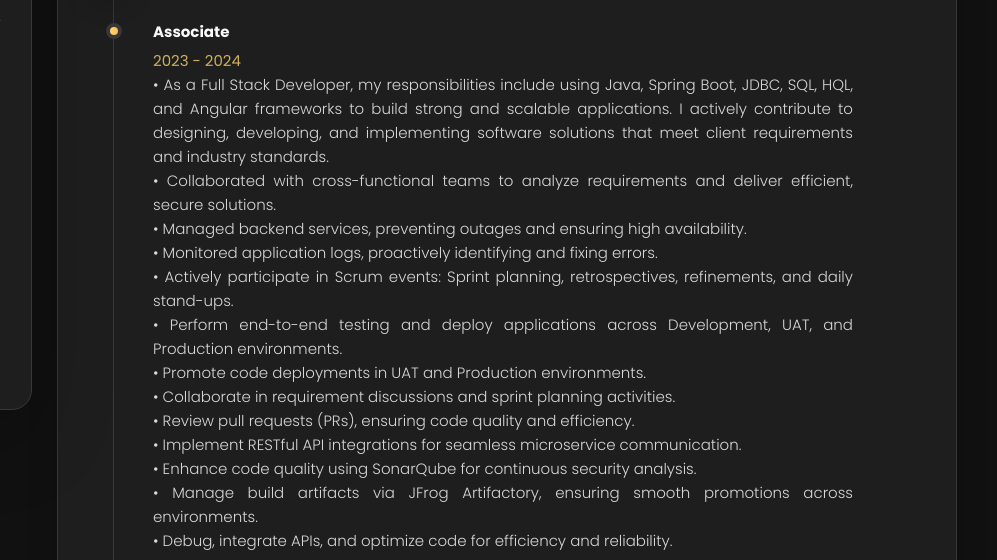
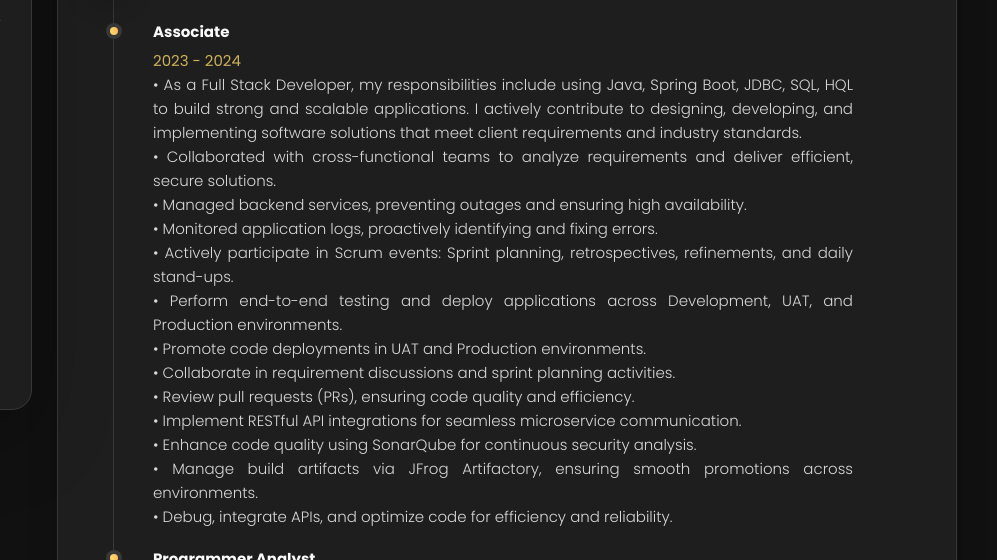
Before and after one commit to 02ARTHI/Arthi-Portfolio, a plain HTML site: page index.html in a window 1280 px wide. Both pictures are taken after a click on the button "Resume". Shown: the part 240-800 px from the top of the page, 283-1280 px from the left. Drawn offline with nearby package versions, Linux system fonts and the light colour scheme.

Commit message:
Update index.html

```diff
--- a/index.html
+++ b/index.html
@@ -169,7 +169,7 @@
                             <h4 class="h4 timeline-item-title">Associate</h4>
                             <span>2023 - 2024</span>
                             <p class="timeline-text">
-                             •  As a Full Stack Developer, my responsibilities include using Java, Spring Boot, JDBC, SQL, HQL, and Angular frameworks to build strong and scalable applications. I actively contribute to designing, developing, and implementing software solutions that meet client requirements and industry standards.<br>
+                             •  As a Full Stack Developer, my responsibilities include using Java, Spring Boot, JDBC, SQL, HQL to build strong and scalable applications. I actively contribute to designing, developing, and implementing software solutions that meet client requirements and industry standards.<br>
                              • Collaborated with cross-functional teams to analyze requirements and deliver efficient, secure solutions.<br>
 • Managed backend services, preventing outages and ensuring high availability.<br>
 • Monitored application logs, proactively identifying and fixing errors.<br>
```
